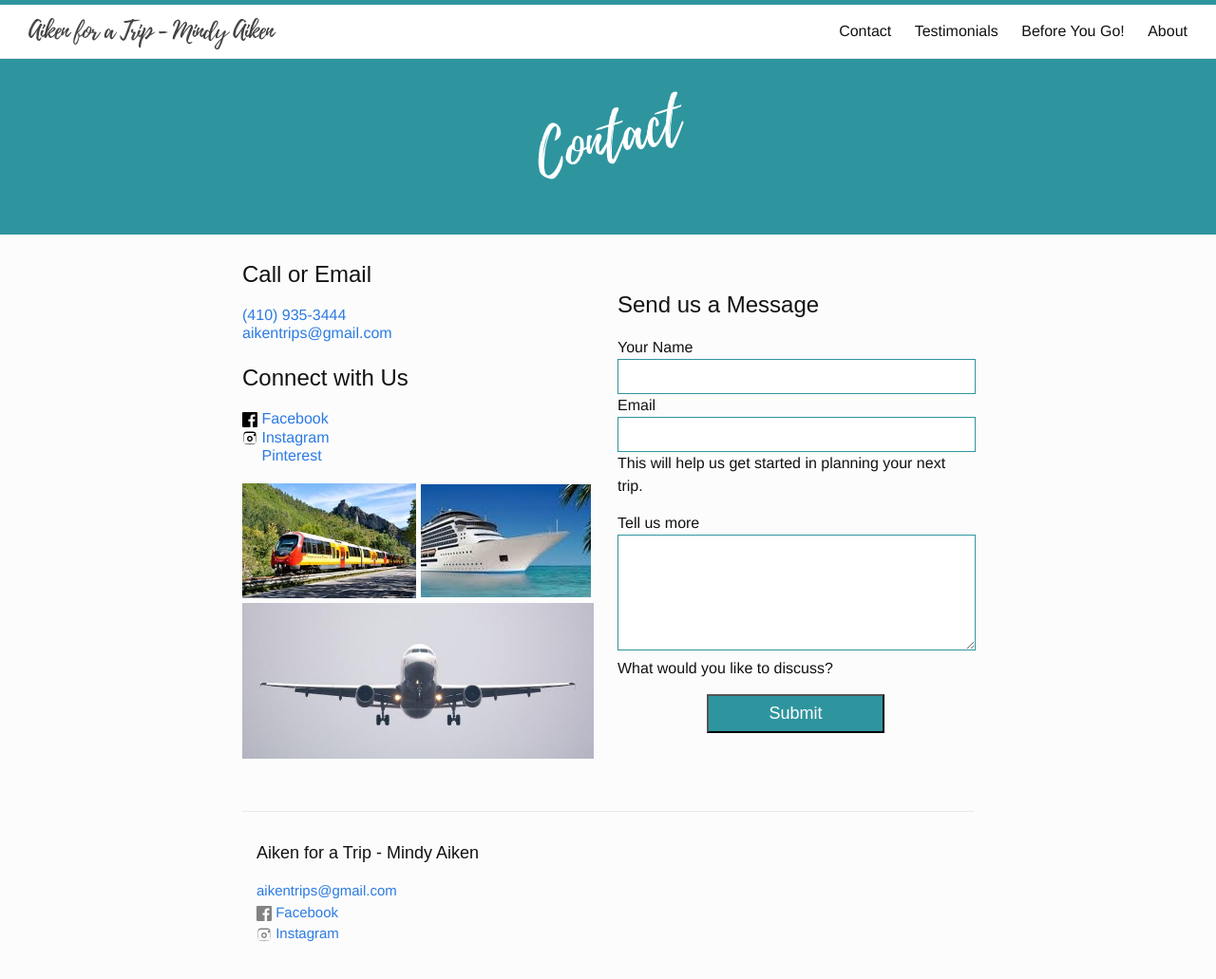
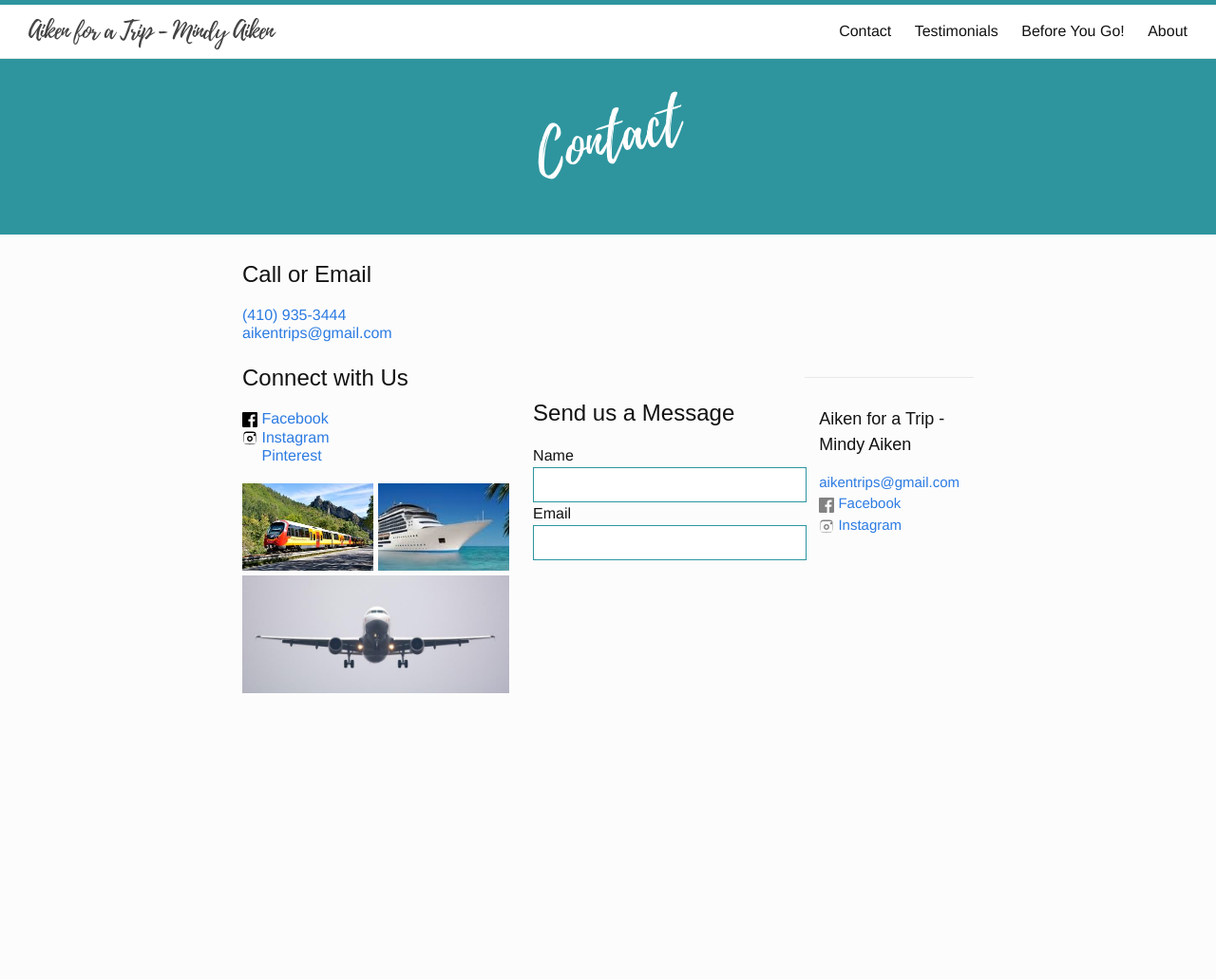
Before and after one commit to aikenfortrip/aikenfortrip.github.io, a Jekyll site: the page built from contact.html, in a window 1280 px wide and 1070 px high. Shown: the top 1031 px of the window at 95% size. Built offline with Jekyll 4.4.1, drawn with Linux system fonts in a browser that asks for light colours.

Commit message:
Update contact form.html

```diff
--- a/contact.html
+++ b/contact.html
@@ -86,8 +86,8 @@ navOrder: 1
       <h2>
         Send us a Message
       </h2>
-      <form action="https://formspree.io/f/{FORM_ID}" class="fs-form" target="_top" method="POST" > <div class="fs-field"> <label class="fs-label" for="name">Your Name</label> <input class="fs-input" id="name" name="name" required /> </div> <div class="fs-field"> <label class="fs-label" for="email">Email</label> <input class="fs-input" id="email" name="email" required /> <p class="fs-description"> This will help us get started in planning your next trip. </p> </div> <div class="fs-field"> <label class="fs-label" for="message">Tell us more</label> <textarea class="fs-textarea" id="message" name="message" required ></textarea> <p class="fs-description">What would you like to discuss?</p> </div> <div class="fs-button-group"> <button class="fs-button" type="submit">Submit</button> </div> </form>
-</div>
+<form action="https://formspree.io/f/{FORM_ID}" class="fs-form" target="_top" method="POST" > <div class="fs-field"> <label class="fs-label" for="name">Name</label> <input class="fs-input" id="name" name="name" /> </div> <div class="fs-field"> <label class="fs-label" for="email">Email</label> <input class="fs-input" id="email" name="email" required /> </div>
+
 
 <script>
 const subjectInput = document.getElementById('form-subject');
```
